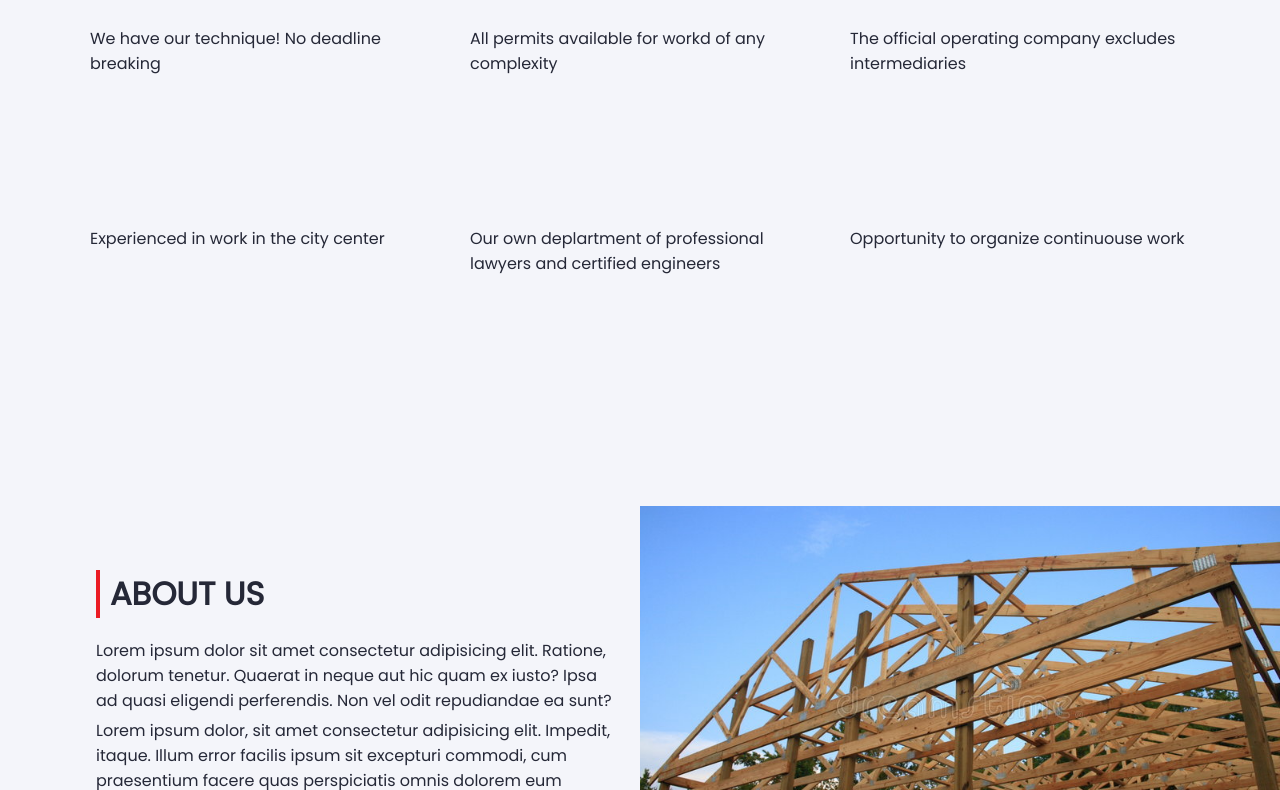
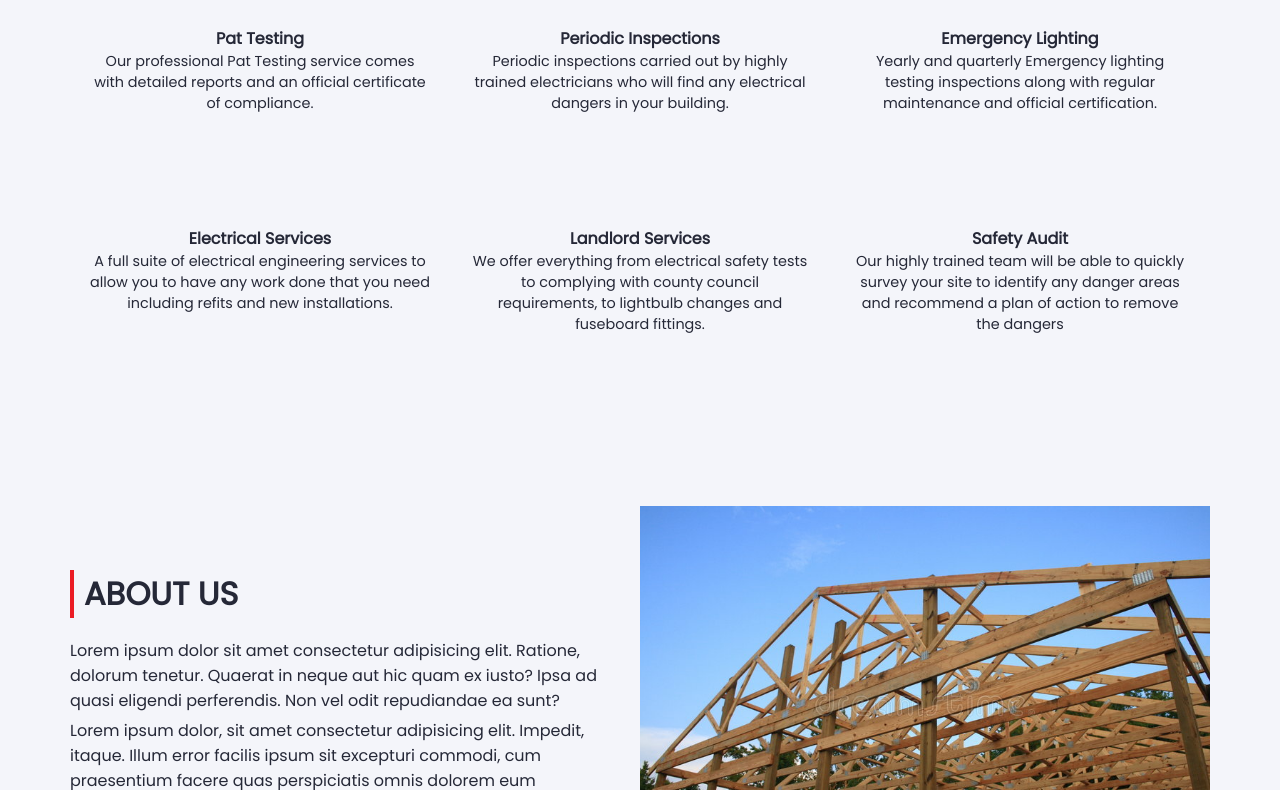
Before and after one commit to bashvtini/ismet_uk, a plain HTML site: page index.html in a window 1280 px wide. Shown: the part 727-1517 px from the top of the page. Drawn offline with Linux system fonts and the light colour scheme.

Commit message:
text and logo

```diff
--- a/assets/css/style.css
+++ b/assets/css/style.css
@@ -120,7 +120,7 @@ nav .dropdown-button img {
   left: 0;
   right: 0;
   transform: translateY(-100%);
-  transition: transform 0.6s cubic-bezier(0.39, 0.58, 0.57, 1);
+  transition: transform 0.5s cubic-bezier(0.39, 0.58, 0.57, 1);
 }
 
 .bc {
@@ -298,6 +298,11 @@ nav.sticky {
 .advantages ul li {
   padding: 20px;
   height: 200px;
+  text-align: center;
+}
+
+.advantages ul li p {
+  font-size: 0.9em;
 }
 
 @media (max-width: 768px) {
@@ -352,10 +357,6 @@ nav.sticky {
   border-left: 4px solid var(--main-red);
   padding-left: 10px;
   margin-bottom: 20px;
-}
-
-.about-text > div {
-  width: 85%;
 }
 
 .about-text div p {
@@ -413,7 +414,7 @@ nav.sticky {
 
 /* Gallery */
 .gallery {
-  padding-top: 100px;
+  padding: 100px 0;
 }
 
 .gallery h1 {
@@ -510,16 +511,11 @@ nav.sticky {
 /* Gallery # */
 
 /* Services */
-.services {
+/* .services {
   display: grid;
   grid-template-columns: repeat(4, 1fr);
 
   padding-top: 100px;
-}
-
-.services h1 {
-  border-left: 4px solid var(--main-red);
-  padding-left: 10px;
 }
 
 .services li {
@@ -577,10 +573,8 @@ nav.sticky {
 
   .services li:first-child {
     height: 100px;
-    display: flex;
-    justify-content: start;
   }
-}
+} */
 /* Services # */
 
 /* Contact */
--- a/index.html
+++ b/index.html
@@ -62,10 +62,12 @@
       <div class="slogan-cover"></div>
       <div class="slogan-text">
         <div>
-          <h1>RECONSTRUCTION <br />& DISMALTING</h1>
+          <h1>Testing Services</h1>
           <p>
-            12 years of successfl experience in <br />
-            facilities of industrial and private use
+            Our professional Pat Testing service <br />
+            comes with detailed reports <br />
+            and an official certificate of compliance. <br />
+            Pat Testing is our specialty.
           </p>
 
           <a href="#contact" class="slogan-btn">GET A QUOTE</a>
@@ -76,35 +78,59 @@
     <!-- Advantages -->
     <div class="advantages" id="advantages">
       <div class="container">
-        <h1>OUR ADVANTAGES</h1>
+        <h1>OUR SERVICES</h1>
         <ul>
           <li>
-            <p>We have our technique! No deadline breaking</p>
-          </li>
-          <li>
-            <p>All permits available for workd of any complexity</p>
-          </li>
-          <li>
-            <p>The official operating company excludes intermediaries</p>
-          </li>
-          <li>
-            <p>Experienced in work in the city center</p>
-          </li>
-          <li>
+            <h4>Pat Testing</h4>
             <p>
-              Our own deplartment of professional lawyers and certified
-              engineers
+              Our professional Pat Testing service comes with detailed reports
+              and an official certificate of compliance.
             </p>
           </li>
           <li>
-            <p>Opportunity to organize continuouse work</p>
+            <h4>Periodic Inspections</h4>
+            <p>
+              Periodic inspections carried out by highly trained electricians
+              who will find any electrical dangers in your building.
+            </p>
+          </li>
+          <li>
+            <h4>Emergency Lighting</h4>
+            <p>
+              Yearly and quarterly Emergency lighting testing inspections along
+              with regular maintenance and official certification.
+            </p>
+          </li>
+          <li>
+            <h4>Electrical Services</h4>
+            <p>
+              A full suite of electrical engineering services to allow you to
+              have any work done that you need including refits and new
+              installations.
+            </p>
+          </li>
+          <li>
+            <h4>Landlord Services</h4>
+            <p>
+              We offer everything from electrical safety tests to complying with
+              county council requirements, to lightbulb changes and fuseboard
+              fittings.
+            </p>
+          </li>
+          <li>
+            <h4>Safety Audit</h4>
+            <p>
+              Our highly trained team will be able to quickly survey your site
+              to identify any danger areas and recommend a plan of action to
+              remove the dangers
+            </p>
           </li>
         </ul>
       </div>
     </div>
 
     <!-- About -->
-    <div class="about" id="about">
+    <div class="about container" id="about">
       <div class="about-text">
         <div>
           <h1>ABOUT US</h1>
@@ -140,7 +166,7 @@
     </div>
 
     <!-- Services -->
-    <ul class="services" id="services">
+    <!-- <ul class="services" id="services">
       <li>
         <h1>OUR SERVICES</h1>
       </li>
@@ -150,7 +176,7 @@
       <li>Design and legalization</li>
       <li>Truck crane rental</li>
       <li>More Detail</li>
-    </ul>
+    </ul> -->
 
     <!-- Contact -->
     <div class="contact" id="contact">
```
